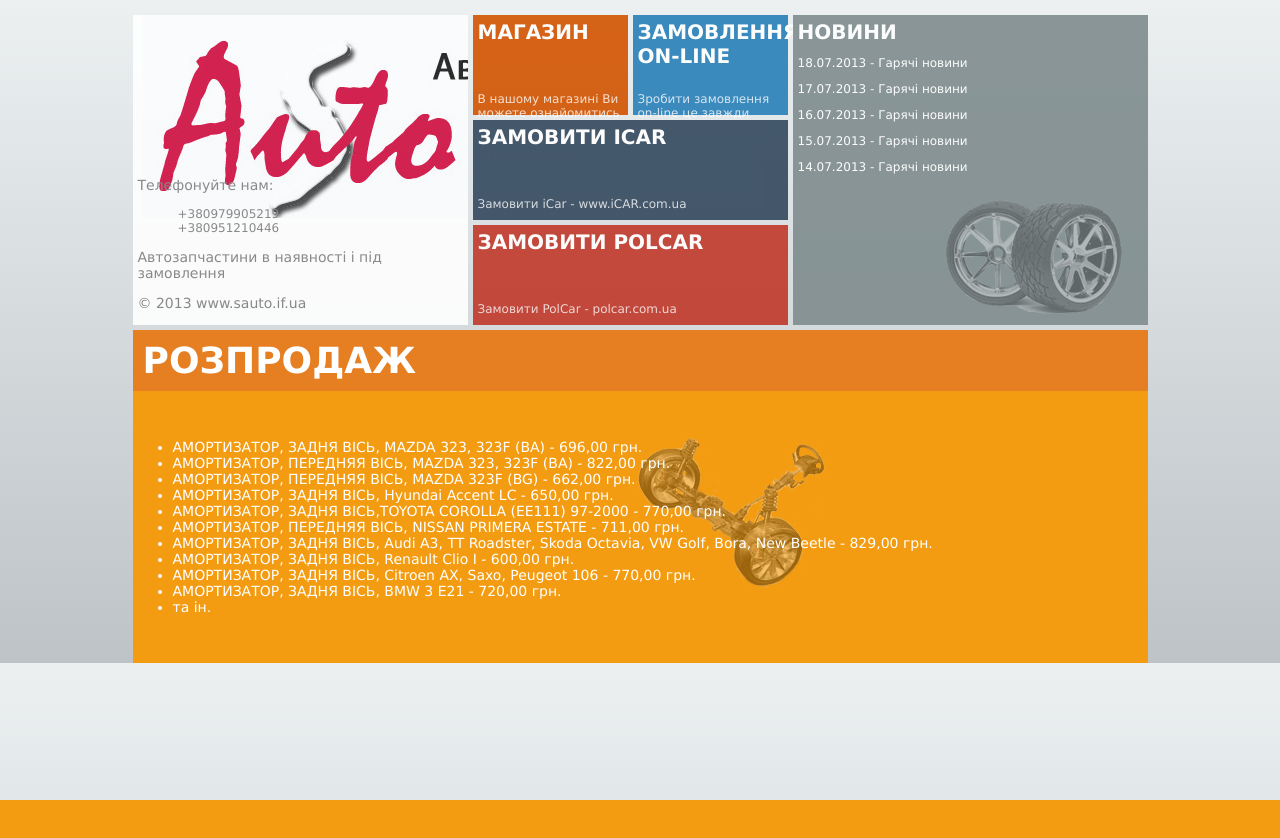
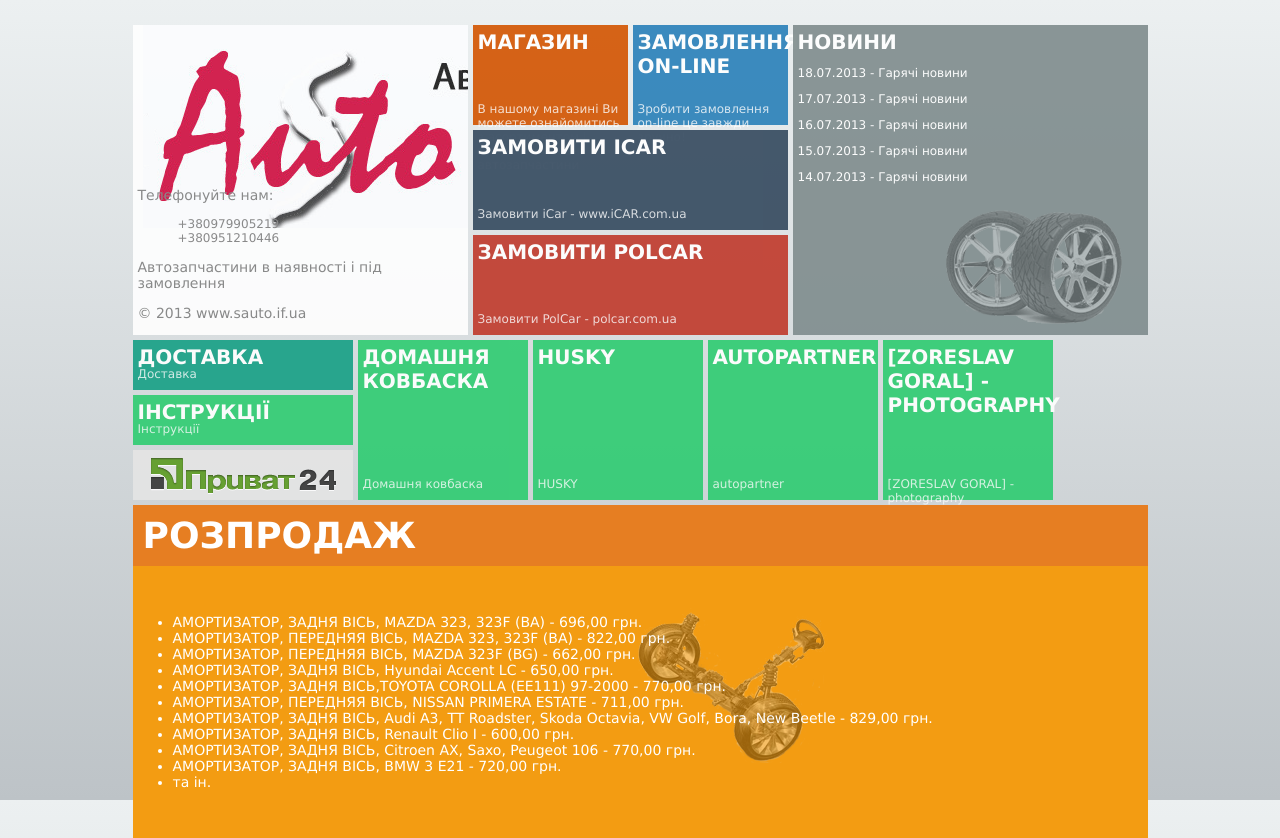
Before and after one commit to ololov/sauto-if, a PHP site: page / in a window 1280 px wide. Before the commit the page ends 800 px from the top, so only its background shows below. Run offline with PHP 8.4, Linux system fonts and the light colour scheme.

Commit message:
:update blocking

```diff
--- a/trunk/under_constructoin/index.htm
+++ b/trunk/under_constructoin/index.htm
@@ -18,7 +18,7 @@
                         <p>© 2013 www.sauto.if.ua</p>
                     </div>
                 </section>
-                <div id="hBlock">
+                <div id="hBlock1">
                 <section class="mainMenu" id="menuShop">
                     <a class="menu" href="#">Магазин</a>
                     <div class="menuHover">
@@ -70,6 +70,47 @@
                     </section>
                 </div>
             </section>
+            <div id="hBlock2">
+                <section class="mainMenu" id="menuDelivery">
+                    <a class="menu" href="#">Доставка</a>
+                    <div class="menuHover">
+                        <p>Доставка</p>
+                    </div>
+                </section>
+                <section class="mainMenu" id="menuManual">
+                    <a class="menu" href="#">Інструкції</a>
+                    <div class="menuHover">
+                        <p>Інструкції</p>
+                    </div>
+                </section>
+                <section class="mainMenu" id="menuPrivat24">
+                    <a class="menu" href="#"></a>
+                </section>
+            </div>
+            <section class="mainMenu" id="menuMeat">
+                <a class="menu" href="#">Домашня ковбаска</a>
+                <div class="menuHover">
+                    <p>Домашня ковбаска</p>
+                </div>
+            </section>
+            <section class="mainMenu" id="menuHusky">
+                <a class="menu" href="#">HUSKY</a>
+                <div class="menuHover">
+                    <p>HUSKY</p>
+                </div>
+            </section>
+            <section class="mainMenu" id="menuAutopartner">
+                <a class="menu" href="#">autopartner</a>
+                <div class="menuHover">
+                    <p>autopartner</p>
+                </div>
+            </section>
+            <section class="mainMenu" id="menuZoreslav">
+                <a class="menu" href="#">[ZORESLAV GORAL] - photography</a>
+                <div class="menuHover">
+                    <p>[ZORESLAV GORAL] - photography</p>
+                </div>
+            </section>
 <!--                <section class="mainMenu" id="menuHot2">
                     <a class="menu" href="#">Розпродаж</a>
                     <div class="menuHover">
--- a/trunk/under_constructoin/styles/main.css
+++ b/trunk/under_constructoin/styles/main.css
@@ -1,15 +1,18 @@
-body {font-family: Verdana, Arial; margin: 0; padding: 0; font-size: 14px;
-background: #ecf0f1; /* Для старых браузров */
-    background: -moz-linear-gradient(top, #ecf0f1, #bdc3c7); /* Firefox 3.6+ */
-    /* Chrome 1-9, Safari 4-5 */
-    background: -webkit-gradient(linear, left top, left bottom,
-                color-stop(0%,#ecf0f1), color-stop(100%,#bdc3c7));
-    /* Chrome 10+, Safari 5.1+ */
-    background: -webkit-linear-gradient(top, #ecf0f1, #bdc3c7);
-    background: -o-linear-gradient(top, #ecf0f1, #bdc3c7); /* Opera 11.10+ */
-    background: -ms-linear-gradient(top, #ecf0f1, #bdc3c7); /* IE10 */
-    background: linear-gradient(top, #ecf0f1, #bdc3c7); /* CSS3 */ }
-#mainWrapper {width: 1015px;  margin: 10px auto;}
+body {height: 100%; font-family: Verdana, Arial; margin: 0; padding: 0; font-size: 14px;
+background: #ecf0f1; /* Old browsers */
+  background: -moz-linear-gradient(top, #ecf0f1 0%, #bdc3c7 100%); /* FF3.6+ */
+  background: -webkit-gradient(linear, left top, left bottom, color-stop(0%,#ecf0f1), color-stop(100%,#bdc3c7)); /* Chrome,Safari4+ */
+  background: -webkit-linear-gradient(top, #ecf0f1 0%,#bdc3c7 100%); /* Chrome10+,Safari5.1+ */
+  background: -o-linear-gradient(top, #ecf0f1 0%,#bdc3c7 100%); /* Opera 11.10+ */
+  background: -ms-linear-gradient(top, #ecf0f1 0%,#bdc3c7 100%); /* IE10+ */
+  background: linear-gradient(top, #ecf0f1 0%,#bdc3c7 100%); /* W3C */
+  filter: progid:DXImageTransform.Microsoft.gradient( startColorstr='#ecf0f1', endColorstr='#bdc3c7',GradientType=0 ); /* IE6-9 */
+  height: 100%;
+  background-repeat: no-repeat;
+  background-attachment: fixed;
+  width: 100%;
+  background-position: 0px 0px;}
+#mainWrapper {width: 1015px;  margin: 20px auto;}
 .mainLogo {background: url("images/logo.png") no-repeat white; height: 203px; width: 1015px; float: left; margin-bottom: 5px;}
 .mainMenu {float: left; padding: 5px; opacity: 0.9; position: relative;}
 .mainMenu:hover {cursor: pointer; opacity: 1.0;}
@@ -20,6 +23,13 @@ background: #ecf0f1; /* Для старых браузров */
 #menuICar {background-color: #34495e; height: 90px; width: 305px; margin: 0 0 5px 0;}
 #menuPolCar {background-color: #c0392b; height: 90px; width: 305px; margin: 0 0 5px 0;}
 #menuNews {background: url("images/wheels.png") no-repeat #7f8c8d 140px 115px; height: 300px; width: 345px; margin: 5px 0 5px 5px;}
+#menuDelivery {background-color: #16a085; height: 40px; width: 210px; margin: 0 0 5px 0;}
+#menuManual {background-color: #2ecc71; height: 40px; width: 210px; margin: 0 0 5px 0;}
+#menuPrivat24 {background: url("images/privat24.png") no-repeat #e5e5e5 18px 8px; height: 40px; width: 210px; margin: 0 0 5px 0;}
+#menuMeat {background-color: #2ecc71; height: 150px; width: 160px; margin: 0 5px 0 5px;}
+#menuHusky {background-color: #2ecc71; height: 150px; width: 160px; margin: 0 5px 0 0;}
+#menuAutopartner {background-color: #2ecc71; height: 150px; width: 160px; margin: 0 5px 0 0;}
+#menuZoreslav {background-color: #2ecc71; height: 150px; width: 160px; margin: 0 5px 0 0;}
 a.menu, a.menu:focus, a.menu:active, a.menu:hover {color: white; font-weight: bold; text-decoration: none; text-transform: uppercase; font-size: 20px;}
 a.menu:hover {text-decoration: underline;}
 .mainMenu p, .mainMenu ul {color: white; font-size: 12px; vertical-align: bottom;}
@@ -31,4 +41,5 @@ a.menu:hover {text-decoration: underline;}
 .mainSection {background: url("images/hodova.png") no-repeat #f39c12 500px 80px; width: 1015px; float: left; padding: 0; color: white;}
 h1 {font-size: 36px; text-transform: uppercase; padding: 0; margin: 0; background-color: #e67e22; padding: 10px;}
 .mainSection p {padding: 10px;}
-#hBlock {float: left; width: 315px;}
+#hBlock1 {float: left; width: 315px;}
+#hBlock2 {float: left; width: 220px;}
```
Also changed, not shown: trunk/under_constructoin/styles/images/privat24.png (added).
